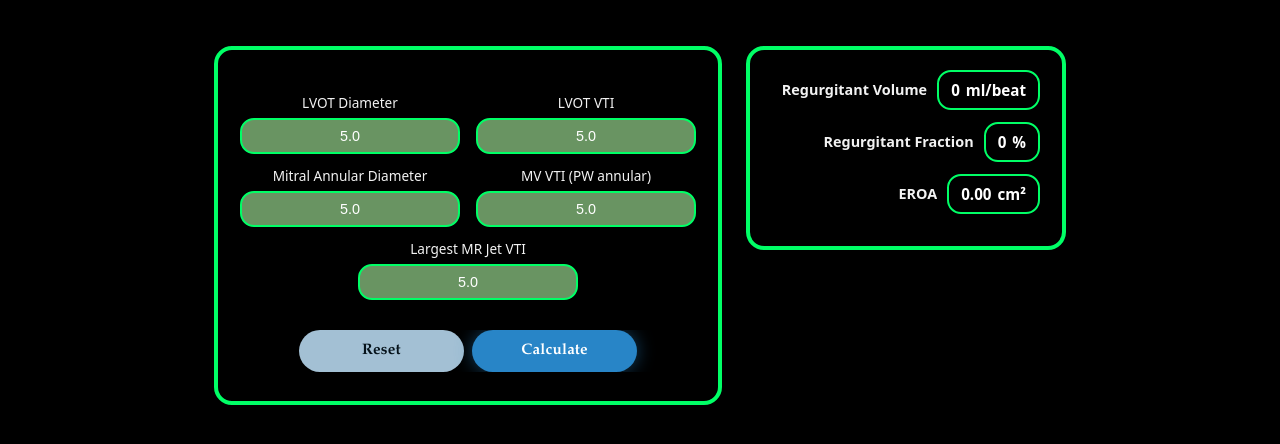
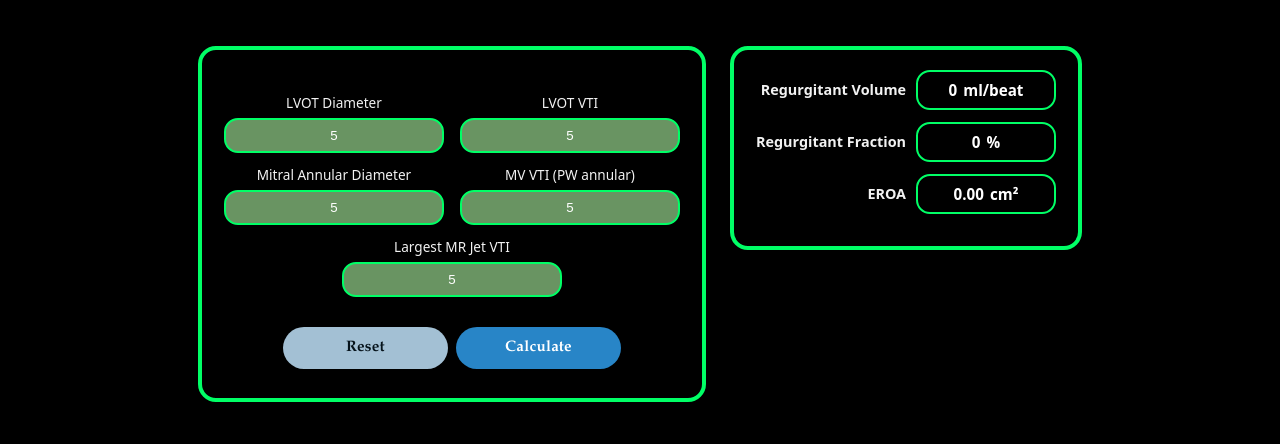
Before and after one commit to michaelowen37/lakeway-cardiology, a plain HTML site: page mr_calculator.html in a window 1280 px wide. Both pictures are taken after typing "5", "5", "5", "5", "5" into the empty fields and a click on the button "Calculate". Shown: the part 270-714 px from the top of the page. Drawn offline with Linux system fonts and the light colour scheme.

Commit message:
Add files via upload

```diff
--- a/mr_calculator.html
+++ b/mr_calculator.html
@@ -66,7 +66,7 @@
   <!-- MR Calculator (desktop preserved; minimal, responsive mobile fixes) -->
   <div id="mr-embed">
     <div class="mr-wrap">
-      <!-- LEFT: Inputs + Buttons (buttons are a new grid row) -->
+      <!-- LEFT: Inputs + Buttons -->
       <div class="mr-panel" id="mr-inputs">
         <form id="mr-form" novalidate>
           <div class="mr-grid">
@@ -90,13 +90,13 @@
               <input id="mvVti" type="number" step="0.1" min="0" inputmode="decimal" placeholder="cm" />
             </label>
 
-            <!-- Fifth input centered on its own row -->
+            <!-- Fifth input centered -->
             <label class="mr-field mr-center-span">
               <span class="mr-label">Largest MR Jet VTI</span>
               <input id="mrJetVti" type="number" step="0.1" min="0" inputmode="decimal" placeholder="cm" />
             </label>
 
-            <!-- Buttons as a new grid row spanning both columns (side-by-side) -->
+            <!-- Buttons row -->
             <div class="mr-actions-row mr-center-span">
               <button type="button" id="mr-reset" class="mr-btn mr-btn-reset">Reset</button>
               <button type="button" id="mr-calc" class="mr-btn mr-btn-calc">Calculate</button>
@@ -132,7 +132,7 @@
   </div>
 
   <style>
-    /* Base (desktop) */
+    /* Base */
     #mr-embed{
       --mr-green:#00ff66; --mr-bg:#000; --mr-text:#fff;
       --mr-in-empty:rgb(178,212,163); --mr-in-filled:rgb(105,148,98);
@@ -157,7 +157,7 @@
       width:100%;padding:8px 10px;background:var(--mr-in-empty);
       border:var(--mr-item-border) solid var(--mr-green);border-radius:var(--mr-radius-sm);
       text-align:center;color:#111;outline:none;appearance:textfield;-moz-appearance:textfield;overflow:hidden;
-      transition:background-color .25s,color .25s,box-shadow .25s,border-color .2s;font-size:.9rem;
+      transition:background-color .25s,color .25s,box-shadow .25s,border-color .2s,font-size .1s ease;
     }
     input[type="number"].filled{background:var(--mr-in-filled);color:var(--mr-text)}
     input[type="number"]:focus{box-shadow:0 0 0 3px rgba(0,255,102,.18)}
@@ -166,18 +166,36 @@
     .mr-missing{animation:mrPulseRed 1.4s ease-in-out infinite;border-color:var(--mr-red)!important;box-shadow:0 0 0 5px rgba(255,51,51,.35)}
     @keyframes mrPulseRed{0%,100%{box-shadow:0 0 0 5px rgba(255,51,51,.35)}50%{box-shadow:0 0 0 8px rgba(255,51,51,.15)}}
 
-    /* Desktop buttons (kept as your “perfect” look) */
+    /* Buttons */
     .mr-actions-row{display:grid;grid-template-columns:repeat(2,var(--field-w));gap:8px;justify-content:center;justify-items:stretch;margin-top:18px}
     #mr-reset{justify-self:end}
     #mr-calc{justify-self:start}
-    .mr-btn{width:75%;padding:12px 40px;white-space:nowrap;border-radius:999px;border:none;color:var(--mr-text);
-      font-weight:600;letter-spacing:.2px;font-size:.95rem;cursor:pointer;transition:transform .12s ease,filter .2s ease,box-shadow .3s ease}
+    .mr-btn{
+      width:75%;padding:12px 40px;white-space:nowrap;border-radius:999px;border:none;
+      color:var(--mr-text);font-weight:600;letter-spacing:.2px;font-size:.95rem;
+      cursor:pointer;transition:transform .12s ease,background-color .2s ease;
+    }
     .mr-btn:active{transform:translateY(1px)}
-    .mr-btn-reset{background:rgb(163,192,212);color:#06131b}
-    .mr-btn-reset:hover{filter:brightness(1.05)}
-    .mr-btn-calc{background:rgb(40,133,199);box-shadow:0 0 10px rgba(40,133,199,.35);animation:mrGlowBlue 2.4s ease-in-out infinite}
-    .mr-btn-calc:hover{box-shadow:0 0 16px rgba(40,133,199,.55),0 0 26px rgba(40,133,199,.28);filter:brightness(1.04)}
-    @keyframes mrGlowBlue{0%,100%{box-shadow:0 0 10px rgba(40,133,199,.35)}50%{box-shadow:0 0 18px rgba(40,133,199,.5)}}
+
+    /* Reset hover = darker */
+    .mr-btn-reset{
+      background:rgb(163,192,212);
+      color:#06131b;
+    }
+    .mr-btn-reset:hover{
+      background:rgb(100,125,140);
+      filter:none;
+    }
+
+    /* Calc hover = moderately darker */
+    .mr-btn-calc{
+      background:rgb(40,133,199);
+      box-shadow:none;
+    }
+    .mr-btn-calc:hover{
+      background:rgb(25,95,145);
+      filter:none;
+    }
 
     /* Outputs */
     #mr-outputs{min-width:320px;max-width:420px}
@@ -187,72 +205,55 @@
       border-radius:var(--mr-radius-sm);background:transparent;font-weight:800;font-size:.95rem;color:var(--mr-text);justify-self:start}
     .mr-unit{color:var(--mr-text)}
 
-    /* ===== Mobile/Tablet (lean) ===== */
+    /* Mobile */
     @media (max-width:720px){
-      /* Keep outer borders visible & centered */
       .mr-panel{width:94%;max-width:560px;margin:0 auto}
-
-      /* Stack panels vertically */
       .mr-wrap{flex-direction:column;align-items:center;gap:16px}
-
-      /* Inputs: single column, centered; fields a bit narrower */
       .mr-grid{grid-template-columns:1fr;justify-items:center;gap:var(--grid-gap-y) 10px}
       .mr-field{width:70%;max-width:240px}
       .mr-center-span{grid-column:1;justify-self:center}
-
-      /* Buttons: stacked, narrow, centered */
       .mr-actions-row{grid-template-columns:1fr !important;justify-items:center;gap:10px;margin-top:16px}
       #mr-reset,#mr-calc{justify-self:center}
       .mr-btn{width:33%;min-width:120px;padding:12px 28px;font-size:clamp(.85rem,3.6vw,.95rem);line-height:1.15}
-
-      /* Outputs: center everything, keep boxes narrow & centered */
       #mr-outputs{width:100%;max-width:600px;margin:0 auto;display:flex;flex-direction:column;align-items:center}
       .mr-out-row{grid-template-columns:1fr;justify-items:center;gap:8px;margin-bottom:14px}
       .mr-out-label{text-align:center;font-size:.85rem}
       .mr-out-box{width:40%;min-width:160px;justify-content:center;margin:0 auto;white-space:nowrap}
     }
-
     @media (max-width:380px){
       .mr-panel{width:98%;max-width:none}
       .mr-field{width:85%;max-width:200px}
       .mr-btn{width:40%;min-width:110px;padding:12px 24px;font-size:clamp(.82rem,4.2vw,.92rem)}
       .mr-out-box{width:48%;min-width:150px}
     }
-
-    /* --- EXTRA-NARROW SAFETY (keeps panel borders fully on-screen) --- */
     @media (max-width: 444px){
-      /* Reduce container side padding so panels fit */
       #mr-embed{ padding: 4px 8px 0 8px; }
-
-      /* Slightly tighten the gap between the two panels */
       #mr-embed .mr-wrap{ gap: 12px; }
-
-      /* Panels: use full container width (box-sizing is border-box), center them */
-      #mr-embed .mr-panel{
-        width: 100%;
-        max-width: none;
-        margin: 0 auto;
-        padding: 16px 14px;   /* trim inner padding a bit */
+      #mr-embed .mr-panel{ width: 100%; max-width: none; margin: 0 auto; padding: 16px 14px; }
+      #mr-embed #mr-outputs{ min-width: 0; }
+    }
+    @media (max-width: 417px){
+      #mr-embed .mr-panel{ padding: 14px 12px; }
+      #mr-embed .mr-field{ max-width: 200px; }
+      #mr-embed .mr-btn{ min-width: 110px; }
+      #mr-embed .mr-out-box{ min-width: 140px; }
     }
 
-      /* Outputs panel had a min-width that can force overflow on very small screens */
-      #mr-embed #mr-outputs{ min-width: 0; }
+    /* Equal output box widths on desktop only */
+@media (min-width: 721px) {
+  #mr-outputs .mr-out-box {
+    width: 140px; /* adjust as needed */
+    justify-content: center;
+  }
 }
 
-    @media (max-width: 417px){
-      /* Trim a little more padding so borders never clip */
-      #mr-embed .mr-panel{ padding: 14px 12px; }
-
-      /* Keep controls readable but narrow enough to avoid pushing borders out */
-      #mr-embed .mr-field{ max-width: 200px; }
-      #mr-embed .mr-btn{ min-width: 110px; }       /* still tall/narrow look */
-      #mr-embed .mr-out-box{ min-width: 140px; }   /* prevent wrap without overflow */
-    }
   </style>
 
   <script>
-    (function(){
-      const $ = (id)=>document.getElementById(id);
+document.addEventListener('DOMContentLoaded', function () {
+  const $ = (id) => document.getElementById(id);
+
+  // Grab elements (guard in case IDs change)
   const fields = {
     lvotDiameter: $('lvotDiameter'),
     lvotVti: $('lvotVti'),
@@ -260,38 +261,68 @@
     mvVti: $('mvVti'),
     mrJetVti: $('mrJetVti'),
   };
-      const btnCalc = $('mr-calc'), btnReset = $('mr-reset');
+  const btnCalc = $('mr-calc');
+  const btnReset = $('mr-reset');
   const rvEl = $('rv'), rfEl = $('rf'), eroaEl = $('eroa');
 
-      Object.values(fields).forEach(inp=>{
-        inp.addEventListener('input', ()=>{
-          if (inp.value.trim() !== '') { inp.classList.add('filled'); inp.classList.remove('mr-missing'); }
-          else { inp.classList.remove('filled'); }
-        });
-        inp.addEventListener('blur', ()=>{
-          const v = parseFloat(inp.value);
-          if (!Number.isNaN(v)) inp.value = v.toFixed(1);
-        });
-        inp.addEventListener('keydown', (e)=>{ if (e.key==='Enter'){ e.preventDefault(); btnCalc.click(); } });
+  // Helper: round to 1dp, but show integer if .0
+  function fmt1DecTrimZero(n) {
+    const r = Math.round(n * 10) / 10; // number rounded to 0.1
+    return Number.isInteger(r) ? String(r) : r.toFixed(1); // always return string
+  }
+
+  // Attach behaviors to existing inputs only
+  Object.values(fields).filter(Boolean).forEach((inp) => {
+    inp.addEventListener('input', () => {
+      if ((inp.value || '').trim() !== '') {
+        inp.classList.add('filled');
+        inp.classList.remove('mr-missing');
+      } else {
+        inp.classList.remove('filled');
+      }
     });
 
-      function validate(){
+    // SAFE BLUR: keep string type; 1dp; drop ".0"
+    inp.addEventListener('blur', () => {
+      const raw = (inp.value || '').trim();
+      if (raw === '') return;
+      const v = Number(raw);
+      if (Number.isNaN(v)) return;
+      inp.value = fmt1DecTrimZero(v); // write back as STRING
+    });
+
+    // Enter triggers Calculate
+    inp.addEventListener('keydown', (e) => {
+      if (e.key === 'Enter') {
+        e.preventDefault();
+        btnCalc && btnCalc.click();
+      }
+    });
+  });
+
+  function validate() {
     let ok = true;
-        for (const [k,inp] of Object.entries(fields)){
-          const val = inp.value.trim();
-          const zeroDiv = (k==='mrJetVti' && parseFloat(val)===0);
-          if (!val || zeroDiv){ inp.classList.add('mr-missing'); ok = false; }
-          else { inp.classList.remove('mr-missing'); }
+    for (const [k, inp] of Object.entries(fields)) {
+      if (!inp) continue; // skip missing
+      const val = (inp.value || '').trim();
+      const zeroDiv = (k === 'mrJetVti' && Number(val) === 0);
+      if (!val || zeroDiv) {
+        inp.classList.add('mr-missing');
+        ok = false;
+      } else {
+        inp.classList.remove('mr-missing');
+      }
     }
     return ok;
   }
 
-      function calculate(){
-        const lvotD = parseFloat(fields.lvotDiameter.value);
-        const lvotV = parseFloat(fields.lvotVti.value);
-        const mitralD = parseFloat(fields.mitralDiameter.value);
-        const mvV = parseFloat(fields.mvVti.value);
-        const mrJet = parseFloat(fields.mrJetVti.value);
+  function calculate() {
+    // parse safely (Number('') -> 0? we rely on validate() to avoid empties)
+    const lvotD = Number(fields.lvotDiameter?.value);
+    const lvotV = Number(fields.lvotVti?.value);
+    const mitralD = Number(fields.mitralDiameter?.value);
+    const mvV = Number(fields.mvVti?.value);
+    const mrJet = Number(fields.mrJetVti?.value);
 
     const mvFlow   = 0.785 * mitralD * mitralD * mvV;
     const lvotFlow = 0.785 * lvotD   * lvotD   * lvotV;
@@ -299,20 +330,38 @@
     const regF = (regV / mvFlow) * 100;
     const eroa = regV / mrJet;
 
-        rvEl.textContent   = Math.round(regV).toString();
-        rfEl.textContent   = Math.round(regF).toString();
-        eroaEl.textContent = (Math.round(eroa * 100) / 100).toFixed(2);
+    if (rvEl)   rvEl.textContent   = Math.round(regV).toString();
+    if (rfEl)   rfEl.textContent   = Math.round(regF).toString();
+    if (eroaEl) eroaEl.textContent = (Math.round(eroa * 100) / 100).toFixed(2);
   }
 
-      btnCalc.addEventListener('click', ()=>{ if (validate()) calculate(); });
-      btnReset.addEventListener('click', ()=>{
-        Object.values(fields).forEach(inp=>{ inp.value=''; inp.classList.remove('filled','mr-missing'); });
-        rvEl.textContent='--'; rfEl.textContent='--'; eroaEl.textContent='--';
+  function resetAll() {
+    Object.values(fields).filter(Boolean).forEach((inp) => {
+      inp.value = '';
+      inp.classList.remove('filled', 'mr-missing');
     });
-    })();
+    if (rvEl)   rvEl.textContent = '--';
+    if (rfEl)   rfEl.textContent = '--';
+    if (eroaEl) eroaEl.textContent = '--';
+  }
+
+  // Button handlers (guarded)
+  if (btnCalc) {
+    btnCalc.addEventListener('click', (e) => {
+      e.preventDefault();
+      if (validate()) calculate();
+    });
+  }
+  if (btnReset) {
+    btnReset.addEventListener('click', (e) => {
+      e.preventDefault();
+      resetAll();
+    });
+  }
+});
 </script>
+
 </body>
-
 
 
 
```
Lines whose indentation alone changed are shown as unchanged.
